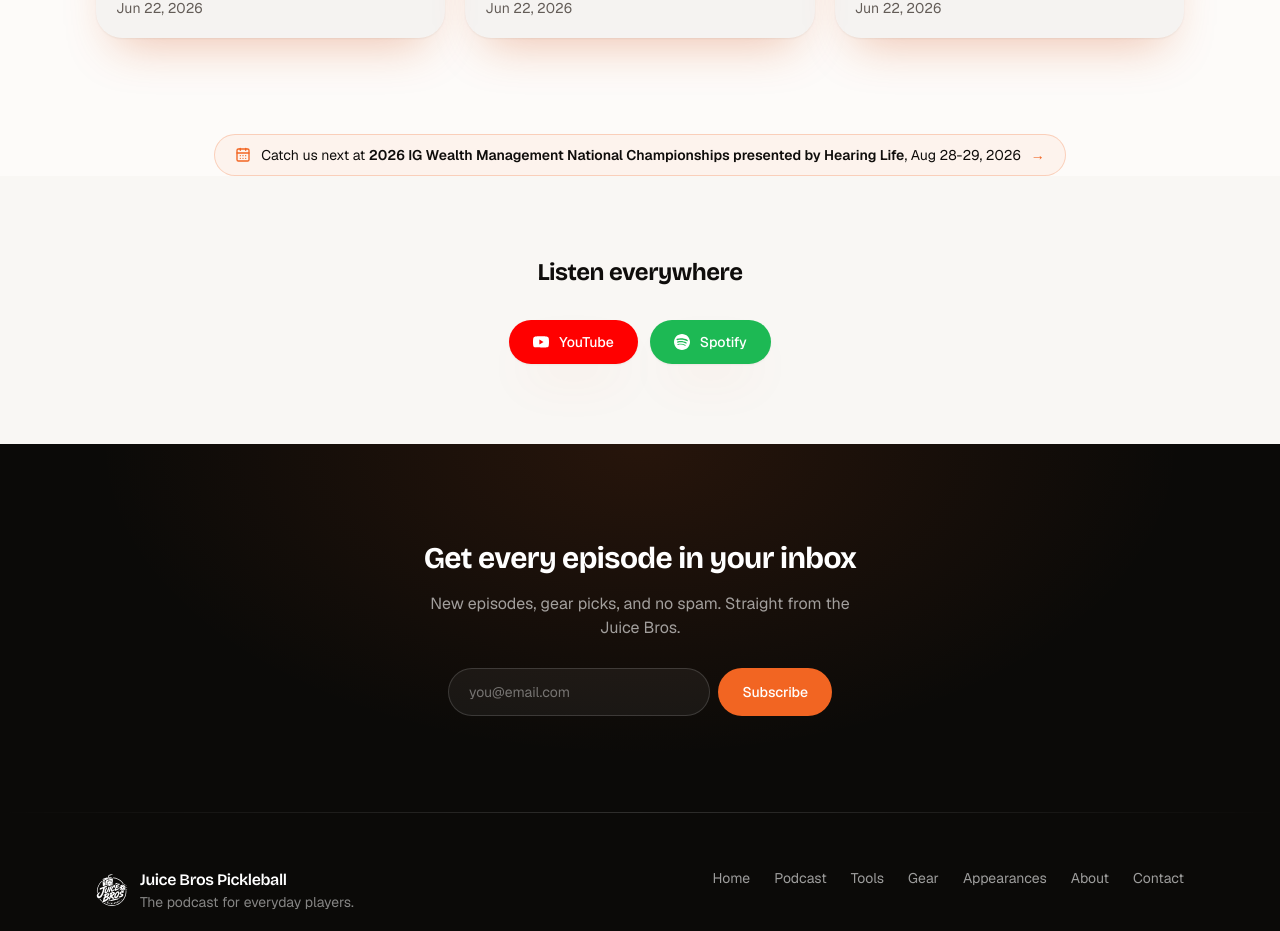
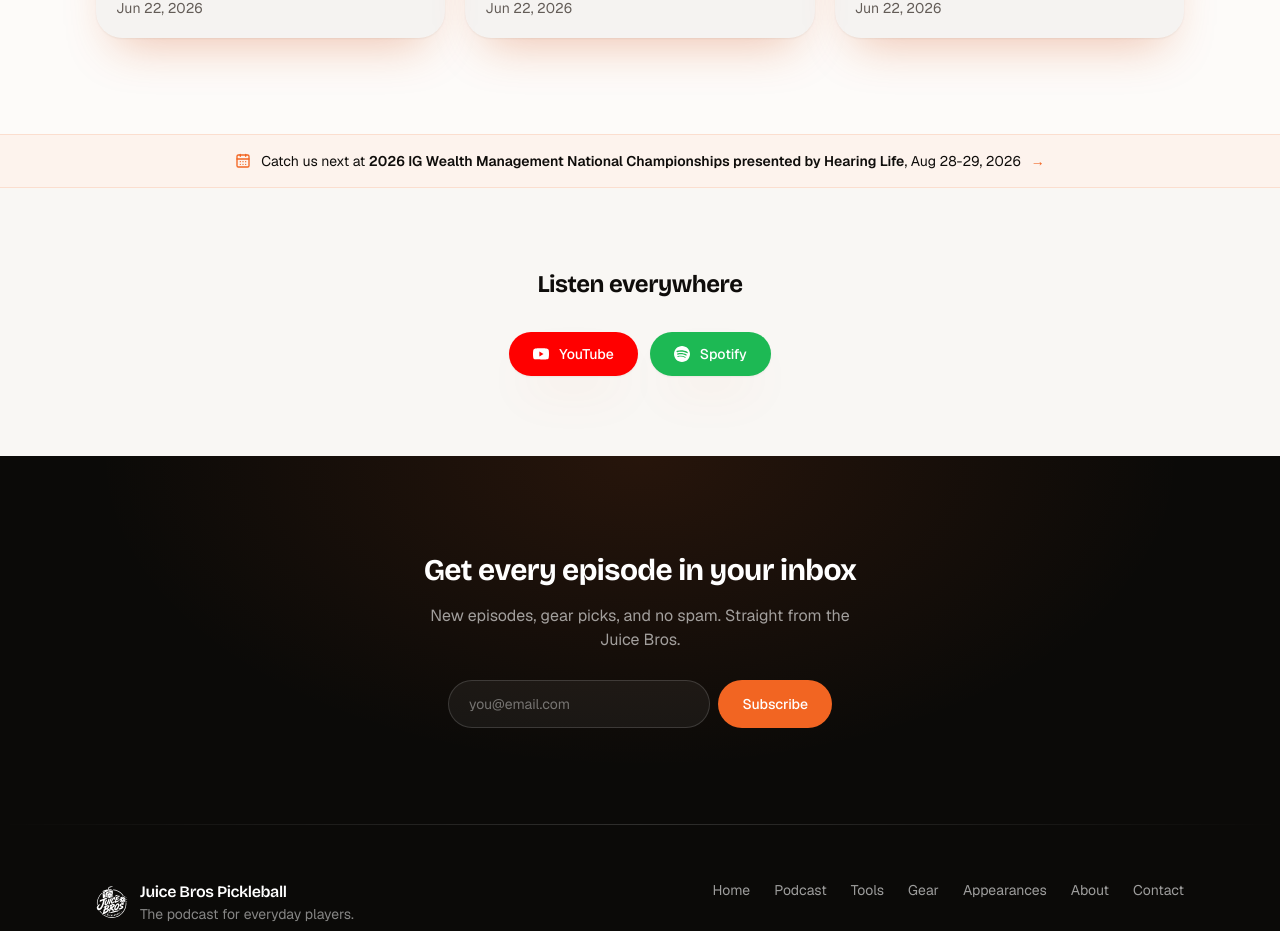
Before and after one commit to AdrianLuk/juice-bros, a Next.js app: page / in a window 1280 px wide. Shown: the part 2399-3330 px from the top of the page. Built offline with nearby package versions, Linux system fonts and the light colour scheme; no server answers.

Commit message:
Home: make the next-appearance teaser a full-width strip
Full-bleed band with a brand-orange wash and hairline top/bottom borders;
content stays centered inside the max-w-6xl inner container. The whole strip
is the link now.

Co-Authored-By: Claude Sonnet 5 <noreply@anthropic.com>

```diff
--- a/src/app/(home)/sections/next-appearance.tsx
+++ b/src/app/(home)/sections/next-appearance.tsx
@@ -9,13 +9,13 @@ export function NextAppearance() {
   if (!next) return null;
 
   return (
-    <section className="mx-auto w-full max-w-6xl px-4 sm:px-6 lg:px-8">
-      <Link
-        href="/appearances"
-        className="group mx-auto flex w-fit max-w-full items-center gap-2.5 rounded-full border border-brand-orange/25 bg-brand-orange/5 px-5 py-2.5 text-sm transition-colors duration-300 hover:bg-brand-orange/10"
-      >
+    <Link
+      href="/appearances"
+      className="group block w-full border-y border-brand-orange/15 bg-brand-orange/5 transition-colors duration-300 hover:bg-brand-orange/10"
+    >
+      <div className="mx-auto flex w-full max-w-6xl flex-wrap items-center justify-center gap-x-2.5 gap-y-1 px-4 py-4 text-sm sm:px-6 lg:px-8">
         <CalendarDays aria-hidden className="size-4 shrink-0 text-brand-orange" />
-        <span className="text-balance">
+        <span className="text-balance text-center">
           Catch us next at <span className="font-semibold">{next.name}</span>,{" "}
           {formatAppearanceDates(next)}
         </span>
@@ -25,7 +25,7 @@ export function NextAppearance() {
         >
           &rarr;
         </span>
-      </Link>
-    </section>
+      </div>
+    </Link>
   );
 }
```
